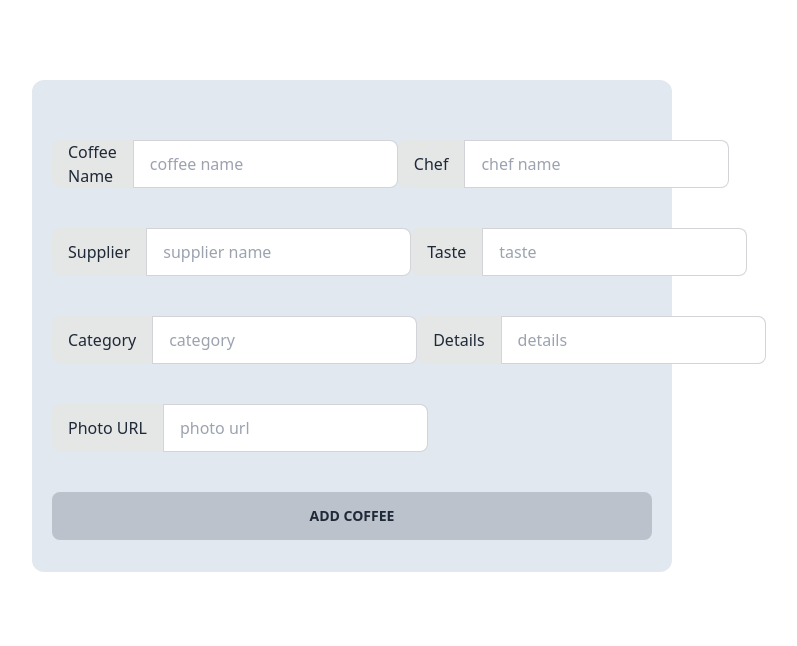
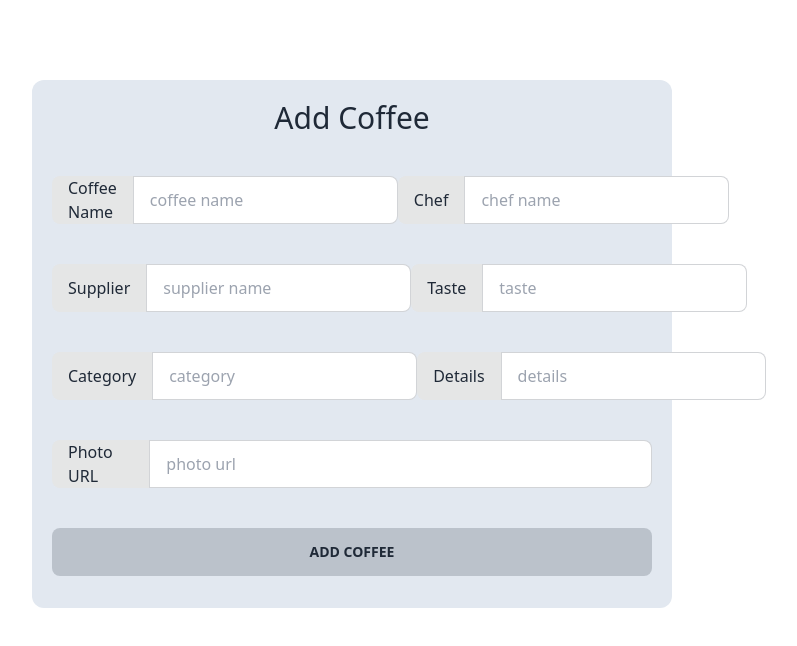
Before and after one commit to touhidcodes/PH-7-Coffee-Espresso-Emporium, a React (Vite) app: page /addCoffee in a window 1280 px wide. Shown: the top 646 px of the page, without its empty margins (288-1085 px from the left). Built offline with nearby package versions, Linux system fonts and the light colour scheme.

Commit message:
get-value-from-form

```diff
--- a/src/pages/AddCoffee.jsx
+++ b/src/pages/AddCoffee.jsx
@@ -1,9 +1,24 @@
 import React from "react";
 
 const AddCoffee = () => {
+	const handleFormSubmit = (event) => {
+		event.preventDefault();
+		const form = event.target;
+		const name = form.name.value;
+		const chef = form.chef.value;
+		const supplier = form.supplier.value;
+		const taste = form.taste.value;
+		const category = form.category.value;
+		const details = form.details.value;
+		const url = form.url.value;
+
+		const newCoffee = { name, chef, supplier, taste, category, details, url };
+		console.log(newCoffee);
+	};
 	return (
 		<div className='mx-auto w-2/4 mt-20'>
-			<form className='bg-slate-200 p-5 rounded-xl'>
+			<form className='bg-slate-200 p-5 rounded-xl' onSubmit={handleFormSubmit}>
+				<h2 className='text-3xl text-center '>Add Coffee</h2>
 				<div className='flex justify-between mt-10'>
 					<div className='form-control'>
 						<label className='input-group'>
@@ -76,22 +91,24 @@ const AddCoffee = () => {
 						</label>
 					</div>
 				</div>
-				<div className='flex justify-between mt-10'>
+				<div className=' mt-10'>
 					<div className='form-control'>
 						<label className='input-group'>
 							<span>Photo URL</span>
 							<input
 								type='text'
 								placeholder='photo url'
-								className='input input-bordered'
+								className='input input-bordered w-full'
 								name='url'
 							/>
 						</label>
 					</div>
 				</div>
-				<button className='btn btn-active btn-ghost mx-auto w-full mt-10 mb-3'>
-					Add Coffee
-				</button>
+				<input
+					type='submit'
+					value='Add Coffee'
+					className='btn btn-active btn-ghost mx-auto w-full mt-10 mb-3'
+				/>
 			</form>
 		</div>
 	);
```
